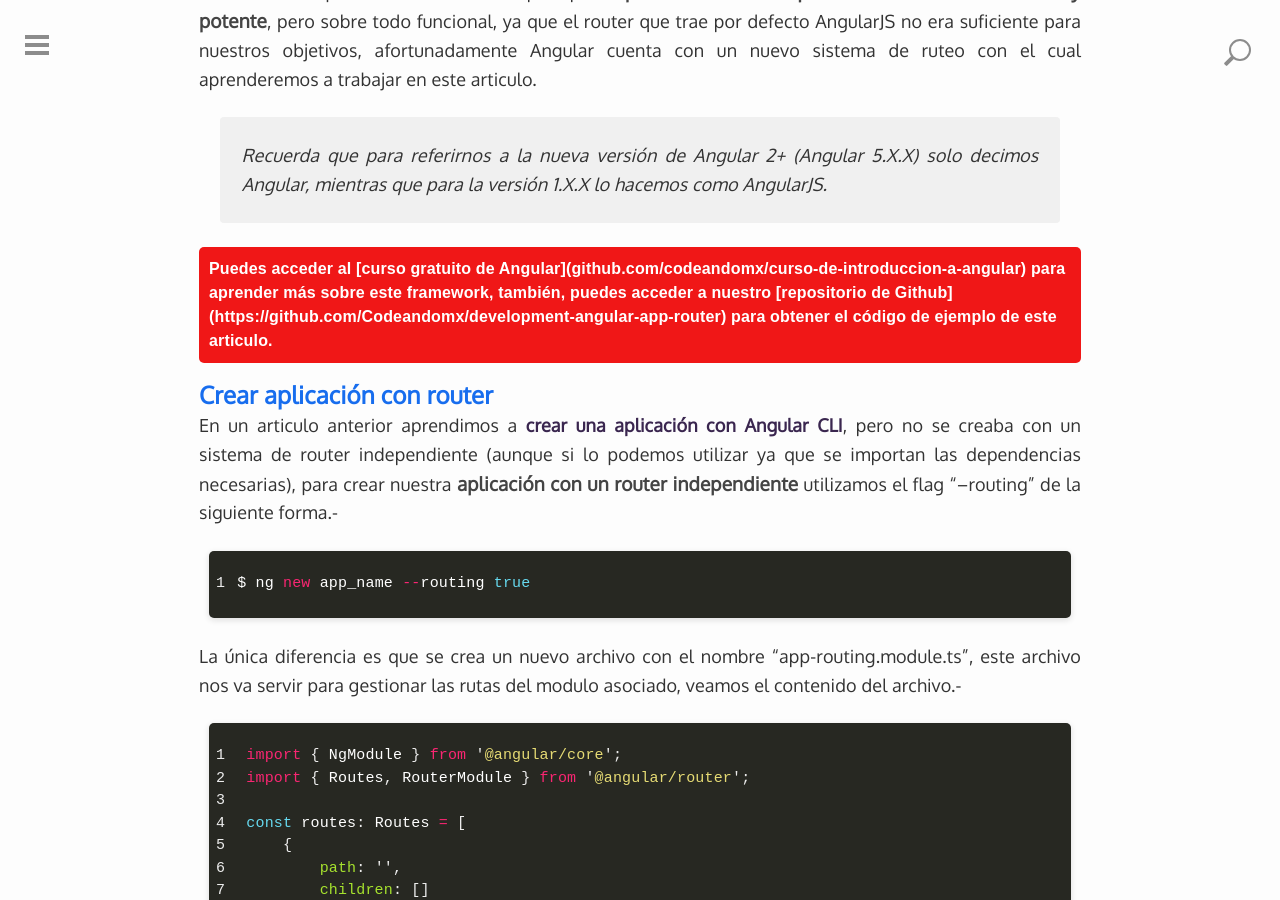
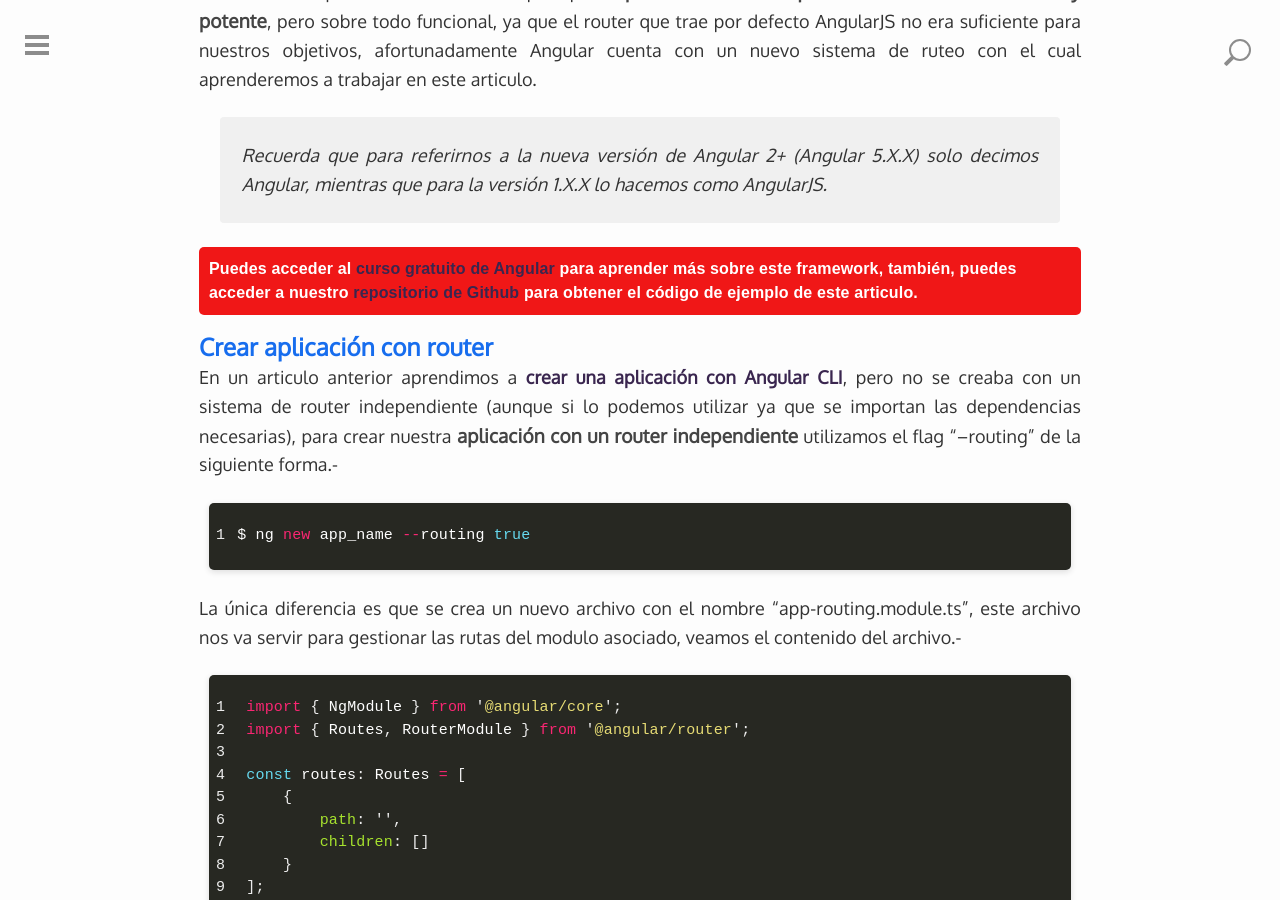
Before and after one commit to Codeandomx/codeandomx, a Jekyll site: the page built from _posts/2017-07-18-router-y-navegacion-con-angular.md, in a window 1280 px wide and 900 px high, scrolled down 774 px. Built offline with Jekyll 4.4.1, drawn with Linux system fonts in a browser that asks for light colours; comment, search, counter and statistics services are not loaded; some of the changed lines change nothing that is shown.

Commit message:
Corrigiendo algunos bugs.

```diff
--- a/_posts/2017-07-18-router-y-navegacion-con-angular.md
+++ b/_posts/2017-07-18-router-y-navegacion-con-angular.md
@@ -12,7 +12,7 @@
 > Recuerda que para referirnos a la nueva versión de Angular 2+ (Angular 5.X.X) solo decimos Angular, mientras que para la versión 1.X.X lo hacemos como AngularJS.
 
 <div class="redes-background">
-Puedes acceder al [curso gratuito de Angular](github.com/codeandomx/curso-de-introduccion-a-angular) para aprender más sobre este framework, también, puedes acceder a nuestro [repositorio de Github](https://github.com/Codeandomx/development-angular-app-router) para obtener el código de ejemplo de este articulo.
+Puedes acceder al <a href="http://github.com/codeandomx/curso-de-introduccion-a-angular" target="_blank">curso gratuito de Angular</a> para aprender más sobre este framework, también, puedes acceder a nuestro <a href="https://github.com/Codeandomx/development-angular-app-router" target="_blank">repositorio de Github</a> para obtener el código de ejemplo de este articulo.
 </div>
 
 ## Crear aplicación con router
```
